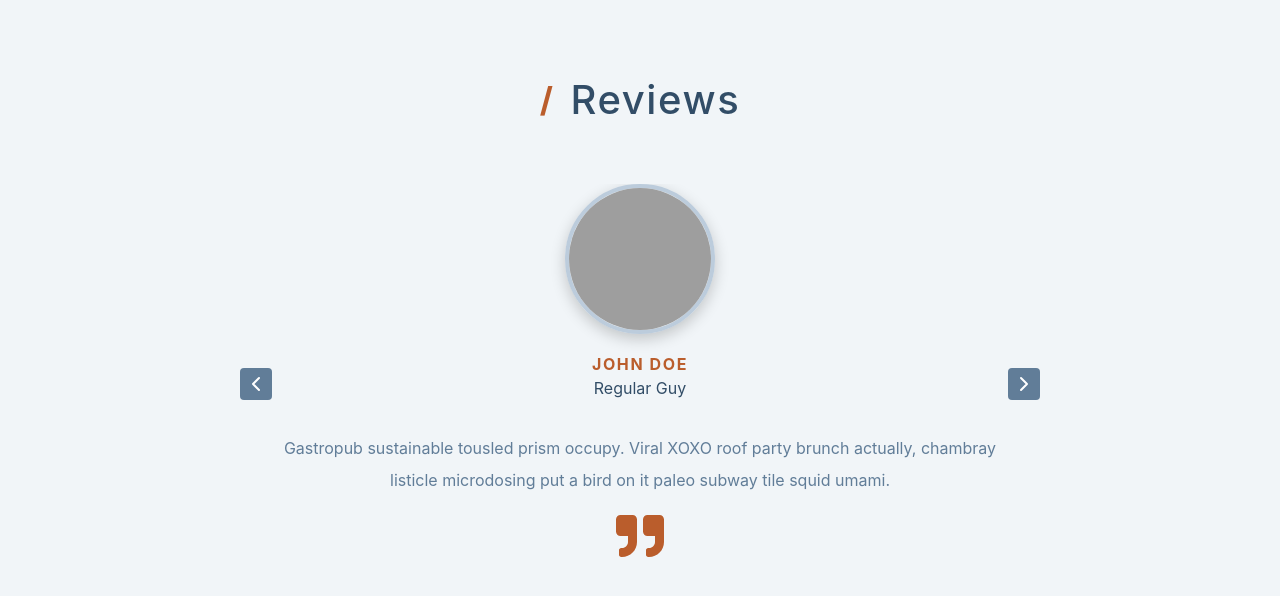
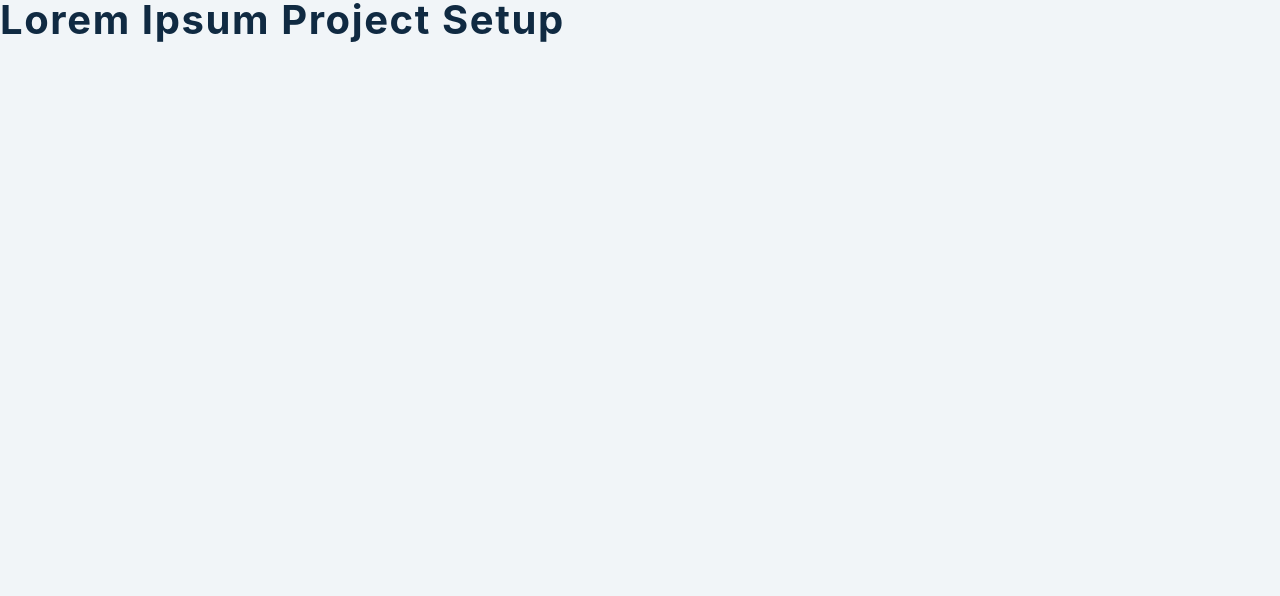
Before and after one commit to babai-1991/ReactProject-Basic, a React (Create React App) app: page / in a window 1280 px wide. Shown: the top 596 px of the page. Built offline with nearby package versions, Linux system fonts and the light colour scheme; grey boxes are pictures that could not be loaded; the HTML template or start-up script is replaced by a standard one.

Commit message:
LoremIpsum initial setup

```diff
--- /dev/null
+++ b/src/8-Lorem/App.js
@@ -0,0 +1,12 @@
+import React, { useState } from 'react';
+import data from './data';
+import './index.css';
+function App() {
+
+
+  return (
+  <h2>lorem ipsum project setup</h2>
+    )
+}
+
+export default App;
--- /dev/null
+++ b/src/8-Lorem/index.css
@@ -0,0 +1,200 @@
+/*
+===============
+Variables
+===============
+*/
+
+:root {
+  /* dark shades of primary color*/
+  --clr-primary-1: hsl(205, 86%, 17%);
+  --clr-primary-2: hsl(205, 77%, 27%);
+  --clr-primary-3: hsl(205, 72%, 37%);
+  --clr-primary-4: hsl(205, 63%, 48%);
+  /* primary/main color */
+  --clr-primary-5: hsl(205, 78%, 60%);
+  /* lighter shades of primary color */
+  --clr-primary-6: hsl(205, 89%, 70%);
+  --clr-primary-7: hsl(205, 90%, 76%);
+  --clr-primary-8: hsl(205, 86%, 81%);
+  --clr-primary-9: hsl(205, 90%, 88%);
+  --clr-primary-10: hsl(205, 100%, 96%);
+  /* darkest grey - used for headings */
+  --clr-grey-1: hsl(209, 61%, 16%);
+  --clr-grey-2: hsl(211, 39%, 23%);
+  --clr-grey-3: hsl(209, 34%, 30%);
+  --clr-grey-4: hsl(209, 28%, 39%);
+  /* grey used for paragraphs */
+  --clr-grey-5: hsl(210, 22%, 49%);
+  --clr-grey-6: hsl(209, 23%, 60%);
+  --clr-grey-7: hsl(211, 27%, 70%);
+  --clr-grey-8: hsl(210, 31%, 80%);
+  --clr-grey-9: hsl(212, 33%, 89%);
+  --clr-grey-10: hsl(210, 36%, 96%);
+  --clr-white: #fff;
+  --clr-red-dark: hsl(360, 67%, 44%);
+  --clr-red-light: hsl(360, 71%, 66%);
+  --clr-green-dark: hsl(125, 67%, 44%);
+  --clr-green-light: hsl(125, 71%, 66%);
+  --clr-black: #222;
+  --transition: all 0.3s linear;
+  --spacing: 0.1rem;
+  --radius: 0.25rem;
+  --light-shadow: 0 5px 15px rgba(0, 0, 0, 0.1);
+  --dark-shadow: 0 5px 15px rgba(0, 0, 0, 0.2);
+  --max-width: 1170px;
+  --fixed-width: 620px;
+}
+/*
+===============
+Global Styles
+===============
+*/
+
+*,
+::after,
+::before {
+  margin: 0;
+  padding: 0;
+  box-sizing: border-box;
+}
+body {
+  font-family: -apple-system, BlinkMacSystemFont, 'Segoe UI', Roboto, Oxygen,
+    Ubuntu, Cantarell, 'Open Sans', 'Helvetica Neue', sans-serif;
+  background: var(--clr-grey-10);
+  color: var(--clr-grey-1);
+  line-height: 1.5;
+  font-size: 0.875rem;
+}
+ul {
+  list-style-type: none;
+}
+a {
+  text-decoration: none;
+}
+h1,
+h2,
+h3,
+h4 {
+  letter-spacing: var(--spacing);
+  text-transform: capitalize;
+  line-height: 1.25;
+  margin-bottom: 0.75rem;
+}
+h1 {
+  font-size: 3rem;
+}
+h2 {
+  font-size: 2rem;
+}
+h3 {
+  font-size: 1.25rem;
+}
+h4 {
+  font-size: 0.875rem;
+}
+p {
+  margin-bottom: 1.25rem;
+  color: var(--clr-grey-5);
+}
+@media screen and (min-width: 800px) {
+  h1 {
+    font-size: 4rem;
+  }
+  h2 {
+    font-size: 2.5rem;
+  }
+  h3 {
+    font-size: 1.75rem;
+  }
+  h4 {
+    font-size: 1rem;
+  }
+  body {
+    font-size: 1rem;
+  }
+  h1,
+  h2,
+  h3,
+  h4 {
+    line-height: 1;
+  }
+}
+/*  global classes */
+
+.btn {
+  text-transform: uppercase;
+  background: var(--clr-primary-5);
+  color: var(--clr-primary-1);
+  padding: 0.375rem 0.75rem;
+  letter-spacing: 1px;
+  display: inline-block;
+  transition: var(--transition);
+  font-size: 0.875rem;
+  border: 2px solid var(--clr-primary-5);
+  cursor: pointer;
+  box-shadow: 0 1px 3px rgba(0, 0, 0, 0.2);
+  border-radius: var(--radius);
+}
+.btn:hover {
+  color: var(--clr-primary-5);
+  background: var(--clr-primary-8);
+  border-color: var(--clr-primary-8);
+}
+/* section */
+.section {
+  padding: 5rem 0;
+}
+
+.section-center {
+  width: 90vw;
+  margin: 0 auto;
+  max-width: 40rem;
+  margin-top: 5rem;
+  text-align: center;
+}
+@media screen and (min-width: 992px) {
+  .section-center {
+    width: 95vw;
+  }
+}
+main {
+  min-height: 100vh;
+  display: grid;
+  place-items: center;
+}
+/*
+===============
+Lorem Ipsum
+===============
+*/
+h3 {
+  text-transform: uppercase;
+  color: var(--clr-primary-1);
+}
+.lorem-form {
+  text-transform: capitalize;
+  letter-spacing: var(--spacing);
+  margin-top: 2rem;
+  margin-bottom: 4rem;
+  display: flex;
+  justify-content: center;
+  align-items: center;
+}
+label {
+  font-size: 1.25rem;
+  color: var(--clr-primary-1);
+}
+input {
+  padding: 0.25rem 0.5rem;
+  width: 4rem;
+  border-radius: var(--radius);
+  border: none;
+  margin: 0 0.5rem;
+  font-size: 1.25rem;
+}
+button {
+  background: var(--clr-primary-10);
+}
+.result {
+  margin-bottom: 2rem;
+}
--- a/src/App.js
+++ b/src/App.js
@@ -5,7 +5,8 @@
 // import Main from './04-Accordian/App'
 // import Main from './05-Menu/App';
 // import Main from './06-Tabs/App';
-import Main from './07-Slider/App';
+// import Main from './07-Slider/App';
+import Main from './8-Lorem/App';
 const App = () => {
 	return (
 		<div>
```
Also changed, not shown: src/8-Lorem/data.js (added).
